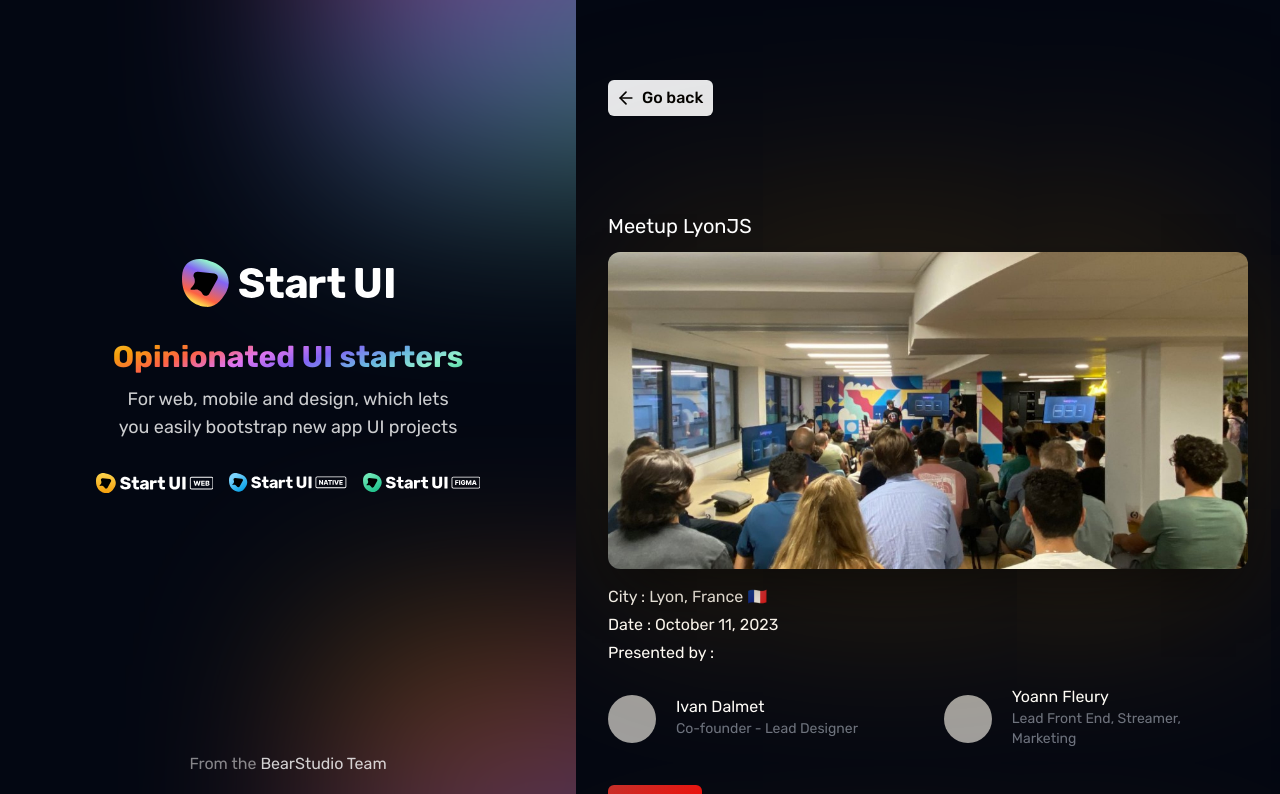
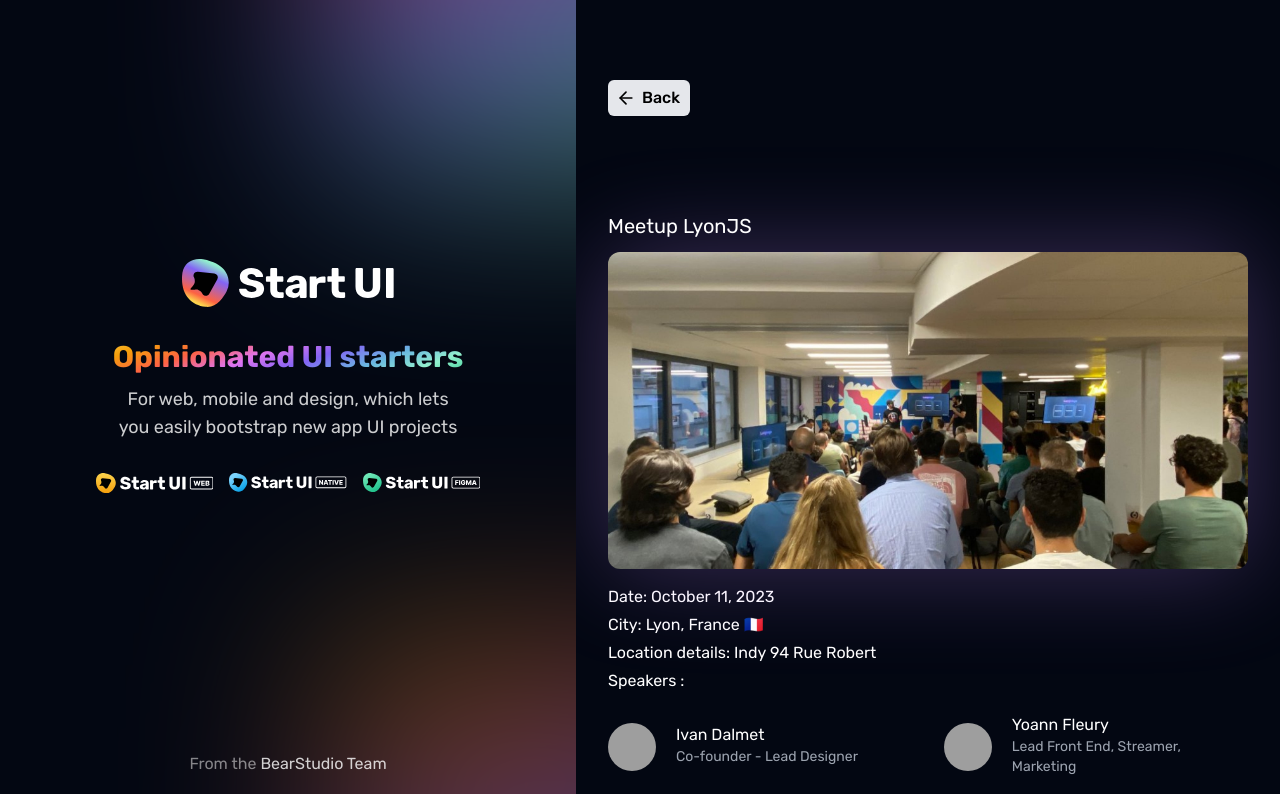
Before and after one commit to BearStudio/start-ui-website, a Next.js app: page /conferences/Past in a window 1280 px wide. Shown: the top 794 px of the page. Built offline with nearby package versions, Linux system fonts and the light colour scheme; grey boxes are pictures that could not be loaded.

Commit message:
feat: Add location details to conference list + fix color issues

```diff
--- a/src/app/conferences/Past/page.tsx
+++ b/src/app/conferences/Past/page.tsx
@@ -25,7 +25,9 @@
     ],
     image: '/Lyon.jpg',
     date: 'October 11, 2023',
+    dateFormatISO: '2024-10-11',
     video: 'https://www.youtube.com/watch?v=kJAH7dtytxM',
+    location: 'Indy 94 Rue Robert ',
   },
   {
     city: 'Brussels, Belgium 🇧🇪',
@@ -46,6 +48,8 @@
     ],
     image: '/Bruxelles.jpg',
     date: 'September 6, 2023',
+    dateFormatISO: '2023-09-06',
+    location: ' BeCentral - Cantersteen 10-12, 1000',
   },
   {
     city: 'Bordeaux, France 🇫🇷',
@@ -66,6 +70,8 @@
     ],
     image: '/Bordeaux.jpeg',
     date: 'July 11, 2023',
+    dateFormatISO: '2023-07-11',
+    location: '13 Rue des Cordeliers ',
   },
   {
     city: 'Nantes, France 🇫🇷',
@@ -86,6 +92,8 @@
     ],
     image: '/Nantes.jpg',
     date: 'Mars 16, 2023',
+    dateFormatISO: '2023-03-16',
+    location: 'Zenika',
   },
   {
     city: 'Rouen, France 🇫🇷',
@@ -107,6 +115,8 @@
     image: '/rouen.jpg',
     video: 'https://www.youtube.com/watch?v=5yk34hF40Ok',
     date: 'November 17, 2022',
+    dateFormatISO: '2022-11-17',
+    location: 'Kindarena',
   },
 ];
 const PastConeferences = () => {
@@ -119,50 +129,51 @@
           className="inline-flex w-fit items-center gap-x-1.5 rounded-md bg-gray-200 px-2.5 py-1.5 font-medium text-black shadow-sm "
         >
           <LuArrowLeft className="-ml-0.5 h-5 w-5" aria-hidden="true" />
-          Go back
+          Back
         </Link>
 
         <Section className="gap-24" id="conferences">
           {confList.map((conf) => (
-            <Section id="web" key={conf.date}>
+            <Section key={conf.date}>
               <SectionTitle>
-                <a className="flex items-start gap-1 text-xl">
+                <p className="flex items-start gap-1 text-xl">
                   {conf.description}
-                  <span className="sr-only">
-                    le starter dont je suis le héro
-                  </span>
-                </a>
+                  <span className="sr-only">Choose your own adventure</span>
+                </p>
               </SectionTitle>
               <div
                 className={cn(
-                  'relative z-10 block h-auto max-w-[1000px] rounded-xl shadow-[0_0_300px] shadow-web-500/30    dark:bg-gray-900'
+                  'relative z-10 block h-auto max-w-[1000px] rounded-xl shadow-[0_0_100px] shadow-talk-500/30   dark:bg-gray-900'
                 )}
               >
                 <Image
-                  className="rounded-xl shadow-2xl shadow-black/50"
-                  alt="Event Image"
+                  className="rounded-xl"
+                  alt={conf.description}
                   sizes="95vw, (min-width: 640px) 32rem, (min-width: 1024px) 45vw, (min-width: 1280px) 1000px"
                   src={conf.image}
                   width="1000"
                   height="500"
+                  loading="eager"
                 />
               </div>
               <div className="prose-invert relative  prose-p:my-1">
                 <p>
-                  <span>City :</span> {conf.city}
+                  Date: <time dateTime={conf.dateFormatISO}>{conf.date} </time>{' '}
                 </p>
-                <p>Date : {conf.date} </p>
-                Presented by :
+                <p className="text-white">City: {conf.city}</p>
+                <p>Location details: {conf.location}</p>
+                Speakers :
                 <div className=" mt-5 grid grid-cols-1 gap-8  lg:grid-cols-2">
                   {conf.animatedby.map((person) => (
                     <div
                       className="flex w-full items-center space-x-5 "
-                      key={conf.date}
+                      key={person.name}
                     >
                       <a
                         href={person.profile}
                         target="_blank"
                         rel="noopener noreferrer"
+                        aria-label={person.name}
                       >
                         <Image
                           height={500}
@@ -174,7 +185,7 @@
                       </a>
                       <div className="items-center  leading-none">
                         <p>{person.name}</p>
-                        <p className=" text-sm text-gray-500">{person.role}</p>
+                        <p className=" text-sm text-gray-400">{person.role}</p>
                       </div>
                     </div>
                   ))}
```
